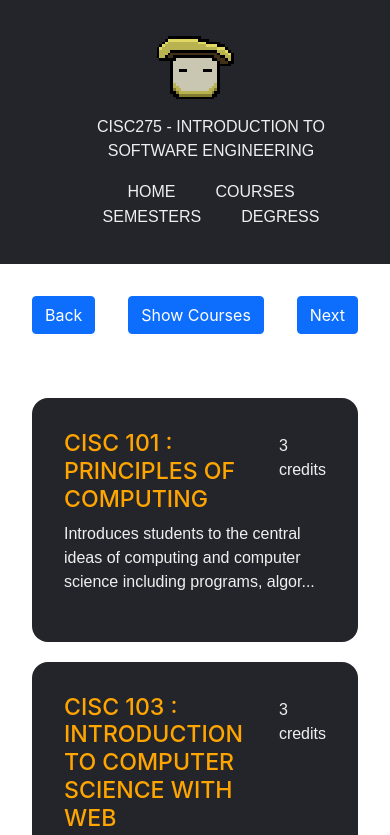
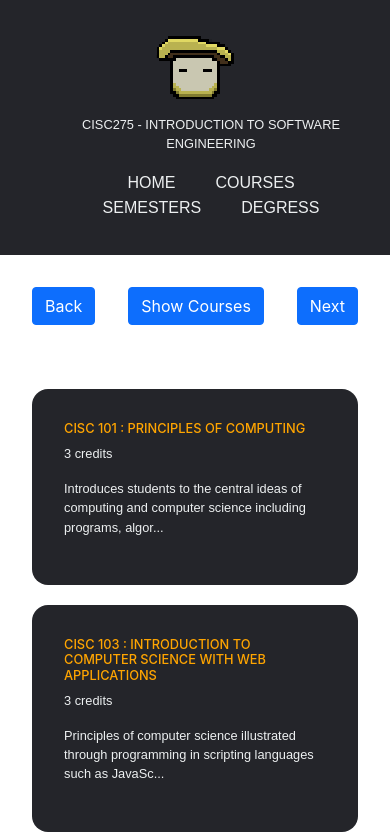
Before and after one commit to CISC275123/Final-Project, a React (Create React App) app: page / in a window 390 px wide. Shown: the top 835 px of the page. Built offline with nearby package versions, Linux system fonts and the light colour scheme.

Commit message:
Fixed sizing of course cards when the display is extremely small. Fixed some typos in JSON. Addded font-size scaling on text in course cards for screens smaller than 420px wide.

```diff
--- a/src/components/CourseCard.css
+++ b/src/components/CourseCard.css
@@ -8,3 +8,10 @@
     color: orange;
     margin-right: 1rem;
 }
+
+@media only screen and (max-width: 420px) {
+    h3,
+    p {
+        font-size: 0.8rem;
+    }
+}
--- a/src/components/CourseCard.tsx
+++ b/src/components/CourseCard.tsx
@@ -5,7 +5,7 @@ import "./CourseCard.css";
 export const CourseCard = ({ course }: { course: Course }) => {
     return (
         <div className="course_view_card">
-            <div className="d-flex align-items-baseline">
+            <div>
                 <h3 className="courseID">
                     {course.id} : {course.name}
                 </h3>
--- a/src/data/courses.json
+++ b/src/data/courses.json
@@ -217,7 +217,7 @@
     },
     {
         "id": "CISC 410",
-        "name": "INTRODUCTION TO NUMERICAL ANALYSIS &amp; ALGORITHMIC COMPUTATION",
+        "name": "INTRODUCTION TO NUMERICAL ANALYSIS & ALGORITHMIC COMPUTATION",
         "credits": "3 ",
         "prereqs": "MATH349 or MATH341 or MATH351; and CISC106 or CISC108. ",
         "restrictions": "Requires familiarity with computing (e.g., programming language).",
@@ -451,7 +451,7 @@
     },
     {
         "id": "CISC 489",
-        "name": "TOPICS: ARTIFICIAL INTELLIGENCE",
+        "name": "ARTIFICIAL INTELLIGENCE",
         "credits": "3 ",
         "prereqs": "CISC481/681 ",
         "restrictions": "Credit cannot be received for both CISC489 and CISC689. 600 level courses may be taken honors credit.",
```
